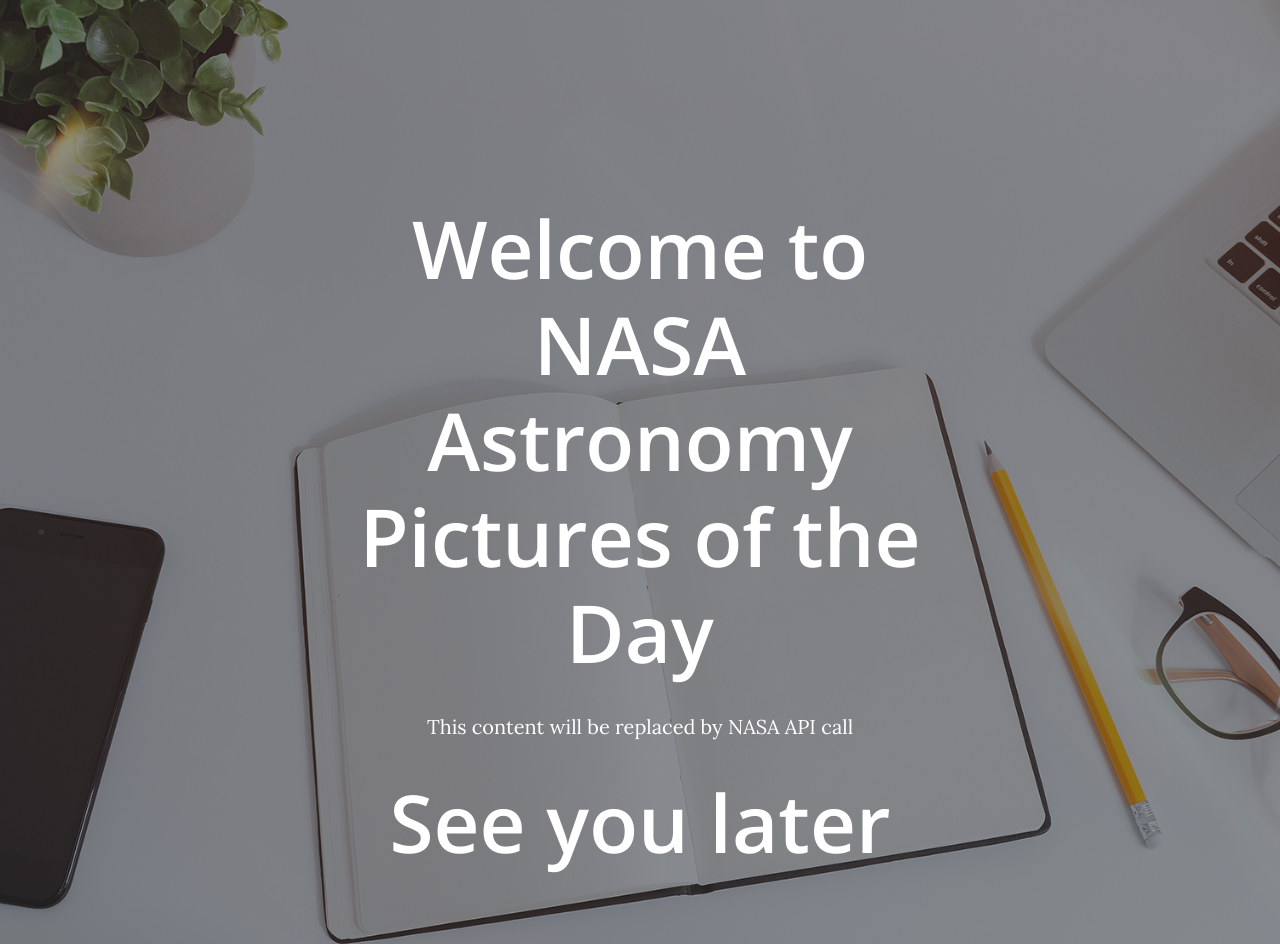
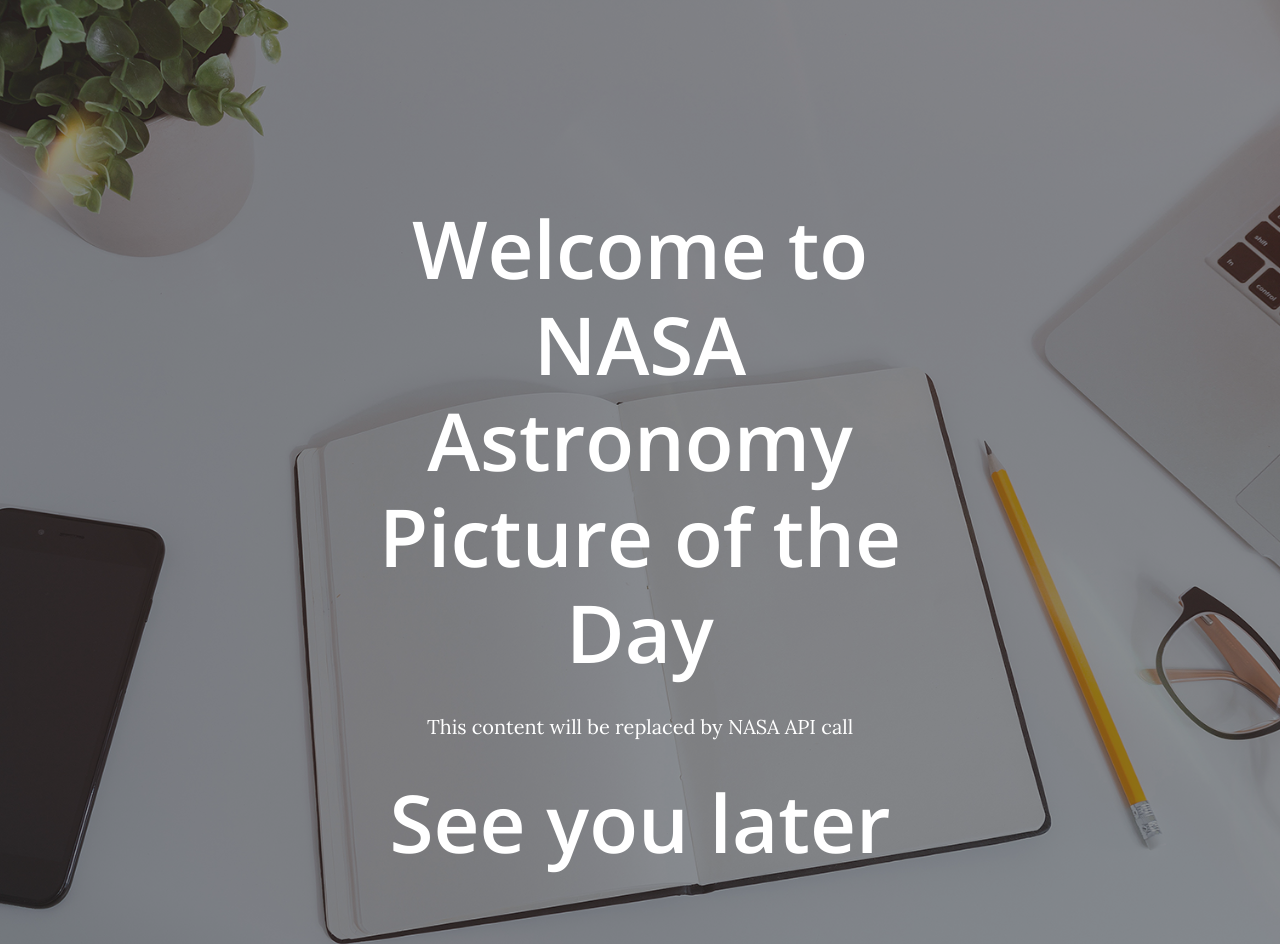
Before and after one commit to Bscheers1/nasaweb1, a plain HTML site: page index.html in a window 1280 px wide. Shown: the top 944 px of the page. Drawn offline with nearby package versions, Linux system fonts and the light colour scheme; no server answers.

Commit message:
Update index.html

```diff
--- a/index.html
+++ b/index.html
@@ -22,7 +22,7 @@
                 <div class="row gx-4 gx-lg-5 justify-content-center">
                     <div class="col-md-10 col-lg-8 col-xl-7">
                         <div class="site-heading">
-                            <h1>Welcome to NASA Astronomy Pictures of the Day</h1>
+                            <h1>Welcome to NASA Astronomy Picture of the Day</h1>
                             <p id="pic_text">This content will be replaced by NASA API call</p>
                             <h1>See you later</h1>
                         </div>
```
